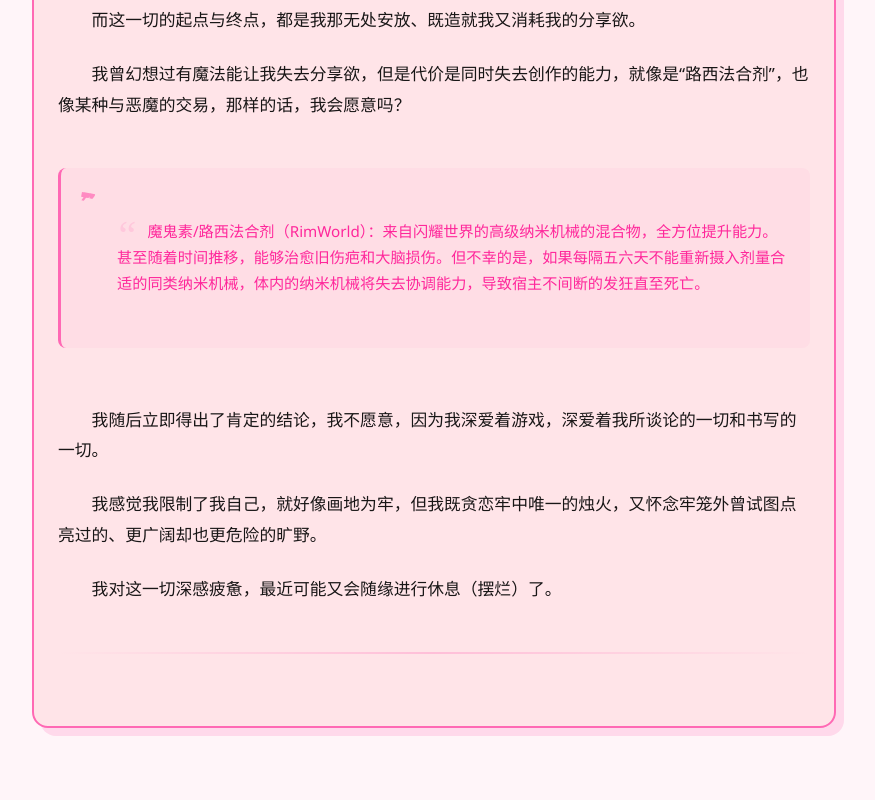
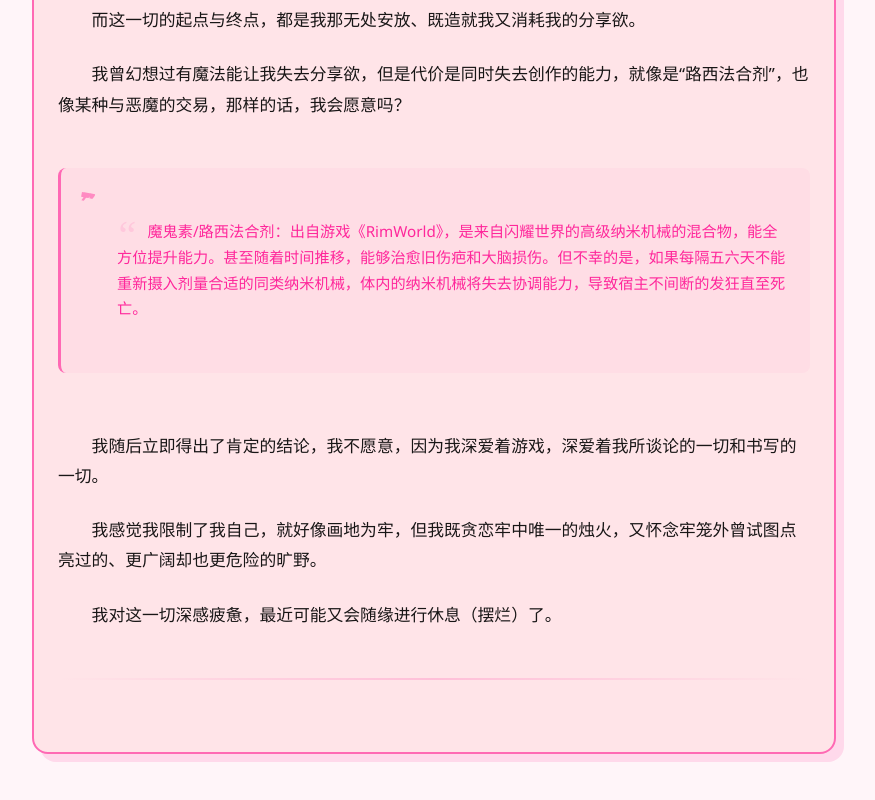
Before and after one commit to iiishop/AmbitionMjl9201.github.io, a plain HTML site: page notes/我是分享欲的囚徒.html in a window 1280 px wide. Shown: the part 4605-5405 px from the top of the page, without its empty margins (336-1211 px from the left). Drawn offline with Linux system fonts and the light colour scheme.

Commit message:
Update 我是分享欲的囚徒.html

```diff
--- a/notes/我是分享欲的囚徒.html
+++ b/notes/我是分享欲的囚徒.html
@@ -345,7 +345,7 @@
                             <path d="M6 17h3l2-4V7H5v6h3m8 0h3l2-4V7h-6v6h3m-7 0h3l2-4V7H8v6z"/>
                         </svg>
                         <p class="bq-content">
-                            魔鬼素/路西法合剂（RimWorld）：来自闪耀世界的高级纳米机械的混合物，全方位提升能力。甚至随着时间推移，能够治愈旧伤疤和大脑损伤。但不幸的是，如果每隔五六天不能重新摄入剂量合适的同类纳米机械，体内的纳米机械将失去协调能力，导致宿主不间断的发狂直至死亡。
+                            魔鬼素/路西法合剂：出自游戏《RimWorld》，是来自闪耀世界的高级纳米机械的混合物，能全方位提升能力。甚至随着时间推移，能够治愈旧伤疤和大脑损伤。但不幸的是，如果每隔五六天不能重新摄入剂量合适的同类纳米机械，体内的纳米机械将失去协调能力，导致宿主不间断的发狂直至死亡。
                         </p>
                     </div>
                     <p>我随后立即得出了肯定的结论，我不愿意，因为我深爱着游戏，深爱着我所谈论的一切和书写的一切。</p>
```
